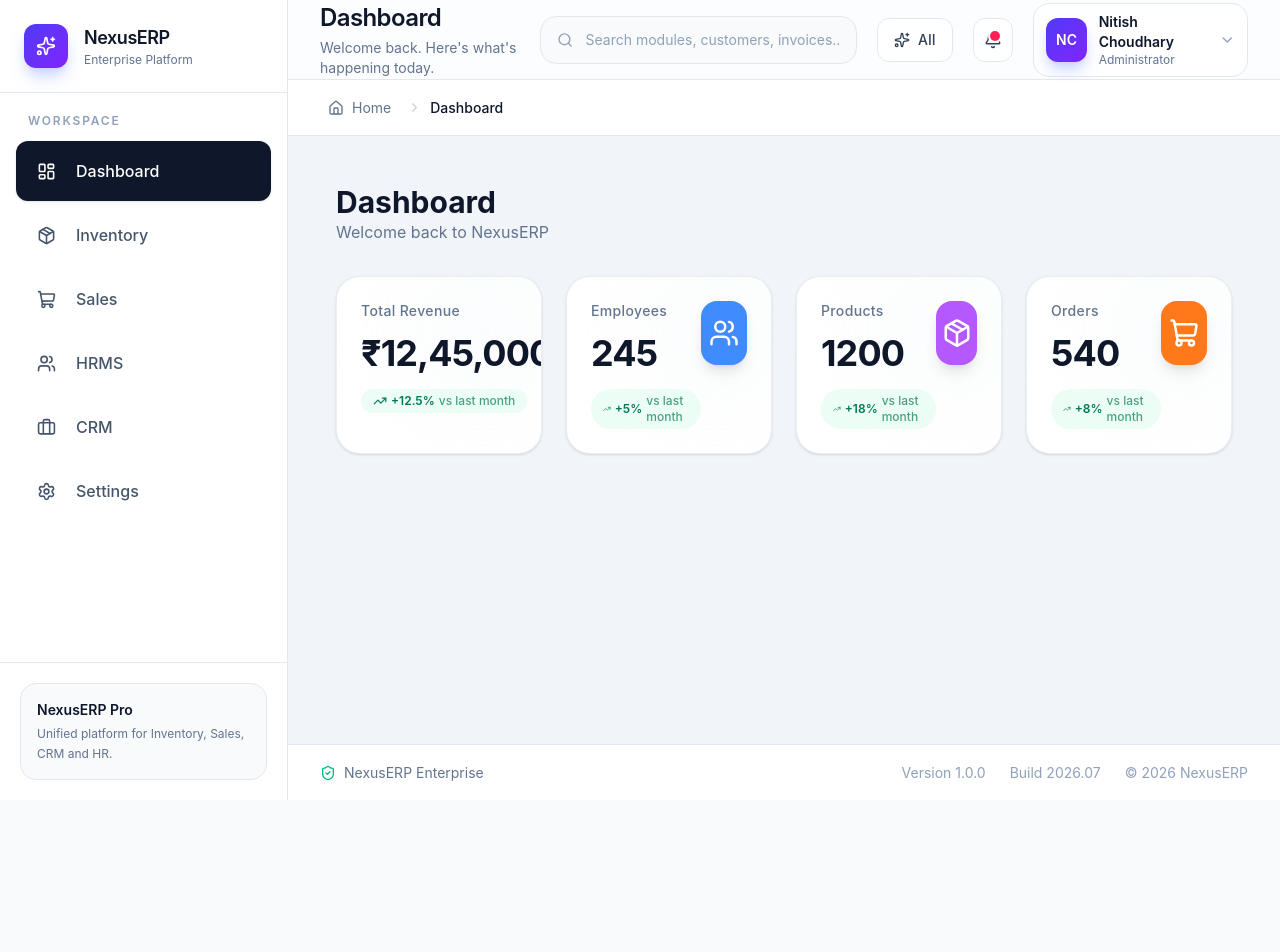
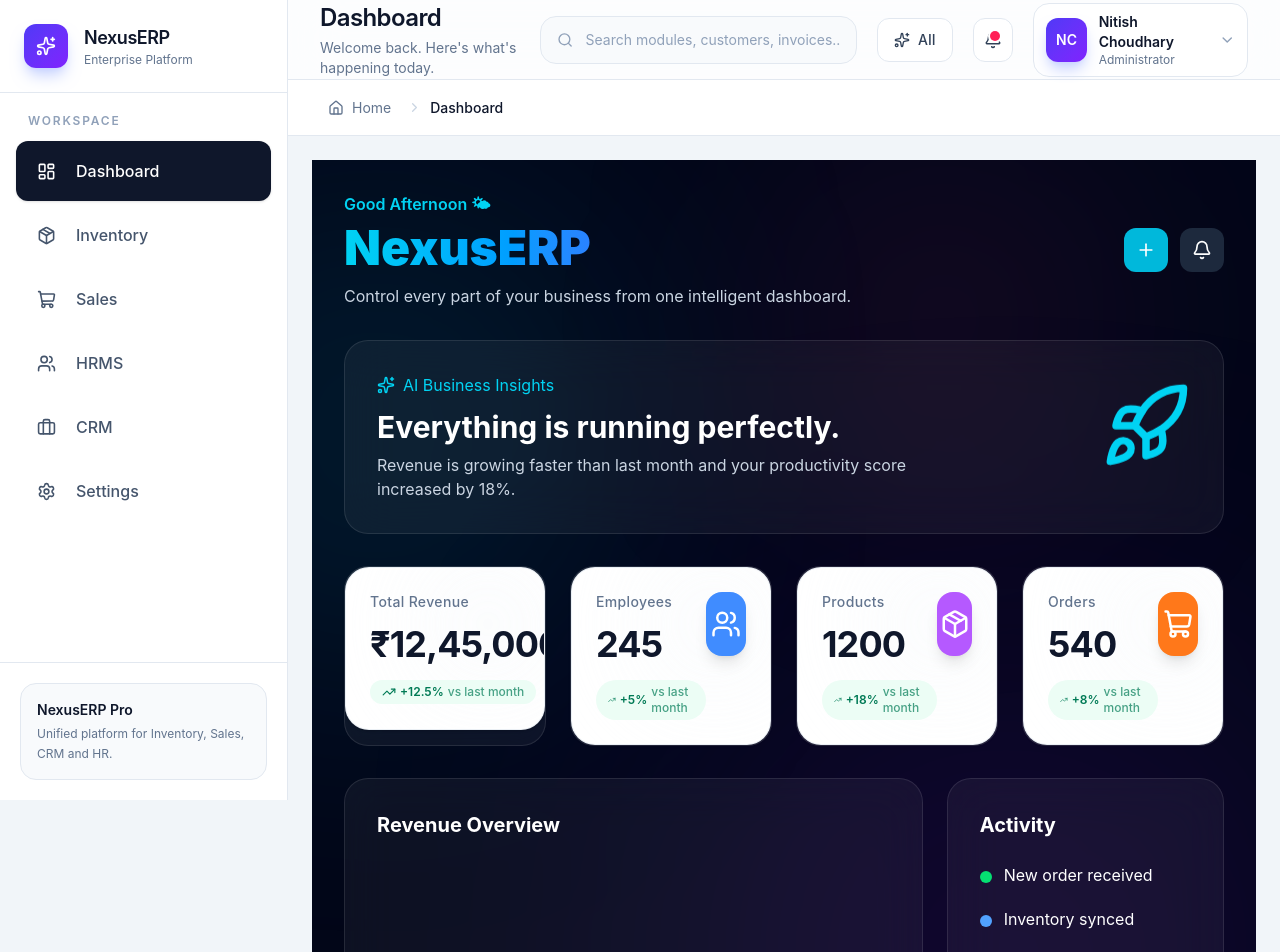
Before and after one commit to nitishchahal/NexusERP, a React (Vite) app in the folder frontend/: page /dashboard in a window 1280 px wide. Shown: the top 952 px of the page. Before the commit the page ends 800 px from the top, so only its background shows below. Built offline with nearby package versions, Linux system fonts and the light colour scheme.

Commit message:
Modify Dashboard Page

```diff
--- a/frontend/src/modules/dashboard/pages/DashboardPage.tsx
+++ b/frontend/src/modules/dashboard/pages/DashboardPage.tsx
@@ -1,31 +1,159 @@
 import { dashboardStats } from "../data";
 import { StatCard } from "../components";
+import {
+  Rocket,
+  Sparkles,
+  Bell,
+  Plus,
+} from "lucide-react";
+import { motion } from "framer-motion";
 
 const DashboardPage = () => {
+  const hour = new Date().getHours();
+
+  const greeting =
+    hour < 12
+      ? "Good Morning ☀️"
+      : hour < 18
+      ? "Good Afternoon 🌤"
+      : "Good Evening 🌙";
+
   return (
-    <div className="space-y-8 p-6">
+    <div className="relative min-h-screen overflow-hidden bg-slate-950 text-white">
+
+      {/* Background */}
+      <div className="absolute inset-0">
+        <div className="absolute -left-32 top-20 h-96 w-96 rounded-full bg-cyan-500/20 blur-[140px]" />
+        <div className="absolute right-0 bottom-0 h-[500px] w-[500px] rounded-full bg-purple-600/20 blur-[180px]" />
+        <div className="absolute top-0 left-1/2 h-80 w-80 rounded-full bg-pink-500/10 blur-[130px]" />
+    </div>
+
+      <div className="relative z-10 p-8 space-y-8">
+
+        {/* Header */}
+        <motion.div
+          initial={{opacity:0,y:30}}
+          animate={{opacity:1,y:0}}
+          className="flex items-center justify-between"
+        >
           <div>
-        <h1 className="text-3xl font-bold">
-          Dashboard
+            <h2 className="text-cyan-400 font-semibold">
+              {greeting}
+            </h2>
+
+            <h1 className="mt-2 text-5xl font-black bg-gradient-to-r from-cyan-400 via-blue-500 to-purple-500 bg-clip-text text-transparent">
+              NexusERP
             </h1>
 
-        <p className="text-slate-500">
-          Welcome back to NexusERP
+            <p className="mt-3 text-slate-300">
+              Control every part of your business from one intelligent dashboard.
             </p>
           </div>
 
-      <div className="grid gap-6 md:grid-cols-2 xl:grid-cols-4">
+          <div className="flex gap-3">
+            <button className="rounded-xl bg-cyan-500 p-3 hover:scale-105 transition">
+              <Plus size={20}/>
+            </button>
+
+            <button className="rounded-xl bg-slate-800 p-3 hover:bg-slate-700 transition">
+              <Bell size={20}/>
+            </button>
+          </div>
+        </motion.div>
+
+        {/* Hero */}
+        <motion.div
+          initial={{opacity:0,scale:.95}}
+          animate={{opacity:1,scale:1}}
+          className="rounded-3xl border border-white/10 bg-white/5 backdrop-blur-xl p-8"
+        >
+          <div className="flex justify-between items-center">
+
+            <div>
+              <div className="flex items-center gap-2 text-cyan-400">
+                <Sparkles size={18}/>
+                AI Business Insights
+              </div>
+
+              <h2 className="mt-3 text-3xl font-bold">
+                Everything is running perfectly.
+              </h2>
+
+              <p className="mt-2 text-slate-300 max-w-xl">
+                Revenue is growing faster than last month and your productivity
+                score increased by 18%.
+              </p>
+            </div>
+
+            <Rocket
+              size={90}
+              className="text-cyan-400 animate-bounce"
+            />
+
+          </div>
+        </motion.div>
+
+        {/* Stats */}
+        <motion.div
+          initial={{opacity:0,y:40}}
+          animate={{opacity:1,y:0}}
+          transition={{delay:.2}}
+          className="grid gap-6 md:grid-cols-2 xl:grid-cols-4"
+        >
           {dashboardStats.map((item) => (
-          <StatCard
+            <div
               key={item.title}
-            title={item.title}
-            value={item.value}
-            icon={item.icon}
-            color={item.color}
-            change={item.change}
-          />
+              className="rounded-3xl bg-white/5 border border-white/10 backdrop-blur-lg hover:scale-105 transition duration-300 hover:shadow-[0_0_40px_rgba(0,255,255,.2)]"
+            >
+              <StatCard {...item}/>
+            </div>
           ))}
+        </motion.div>
+
+        {/* Bottom Grid */}
+        <div className="grid lg:grid-cols-3 gap-6">
+
+          <div className="lg:col-span-2 rounded-3xl bg-white/5 backdrop-blur-xl p-8 border border-white/10">
+            <h2 className="text-xl font-bold mb-5">
+              Revenue Overview
+            </h2>
+
+            <div className="h-72 flex items-center justify-center text-slate-400">
+              📈 Beautiful Chart Here
             </div>
+          </div>
+
+          <div className="rounded-3xl bg-white/5 backdrop-blur-xl p-8 border border-white/10">
+
+            <h2 className="text-xl font-bold mb-6">
+              Activity
+            </h2>
+
+            <div className="space-y-5">
+
+              <div className="flex gap-3">
+                <div className="w-3 h-3 rounded-full bg-green-400 mt-2"/>
+                New order received
+              </div>
+
+              <div className="flex gap-3">
+                <div className="w-3 h-3 rounded-full bg-blue-400 mt-2"/>
+                Inventory synced
+              </div>
+
+              <div className="flex gap-3">
+                <div className="w-3 h-3 rounded-full bg-pink-400 mt-2"/>
+                Payroll completed
+              </div>
+
+            </div>
+
+          </div>
+
+        </div>
+
+      </div>
+
     </div>
   );
 };
```
Lines whose indentation alone changed are shown as unchanged.
